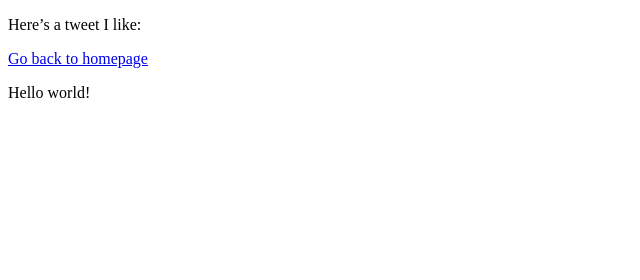
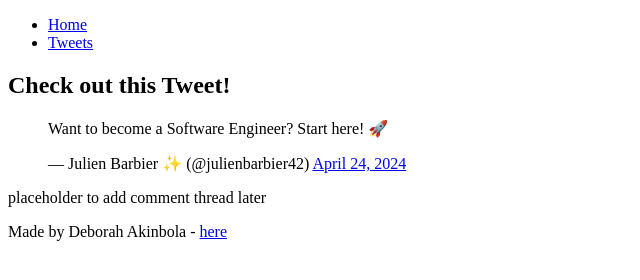
Before and after one commit to DebbyA007/My_First_Portfolio, a plain HTML site: page html_basic/tweets.html in a window 1280 px wide. Shown: the whole page, without its empty margins (0-640 px from the left). Drawn offline with Linux system fonts and the light colour scheme.

Commit message:
Update tweets.html

```diff
--- a/html_basic/tweets.html
+++ b/html_basic/tweets.html
@@ -2,17 +2,36 @@
 <html lang="en">
   <head>
     <meta charset="UTF-8" />
-    <title>My First Web Page</title>
+    <title>Deborah Akinbola - Tweets</title>
   </head>
   <body>
-    <p>Here’s a tweet I like:</p>
+    <header>
+      <ul>
+        <li><a href="index.html">Home</a></li>
+        <li><a href="tweets.html">Tweets</a></li>
+      </ul>
+    </header>
 
-<blockquote class="twitter-tweet">
-  <a href="https://twitter.com/Interior/status/463440424141459456"></a>
-</blockquote>
-<script async src="https://platform.twitter.com/widgets.js" charset="utf-8"></script>
+    <main>
+      <article>
+        <h1>Check out this Tweet!</h1>
+        <blockquote class="twitter-tweet">
+          <p lang="en" dir="ltr">
+            Want to become a Software Engineer? Start here! 🚀
+          </p>
+          &mdash; Julien Barbier ✨ (@julienbarbier42)
+          <a href="https://twitter.com/julienbarbier42/status/1928459292677742813">April 24, 2024</a>
+        </blockquote>
+        <script async src="https://platform.twitter.com/widgets.js" charset="utf-8"></script>
+      </article>
 
-<p><a href="index.html">Go back to homepage</a></p>
-    <p>Hello world!</p>
+      <aside>
+        <p>placeholder to add comment thread later</p>
+      </aside>
+    </main>
+
+    <footer>
+      <p>Made by Deborah Akinbola - <a href="https://your-link.com" target="_blank">here</a></p>
+    </footer>
   </body>
 </html>
```
